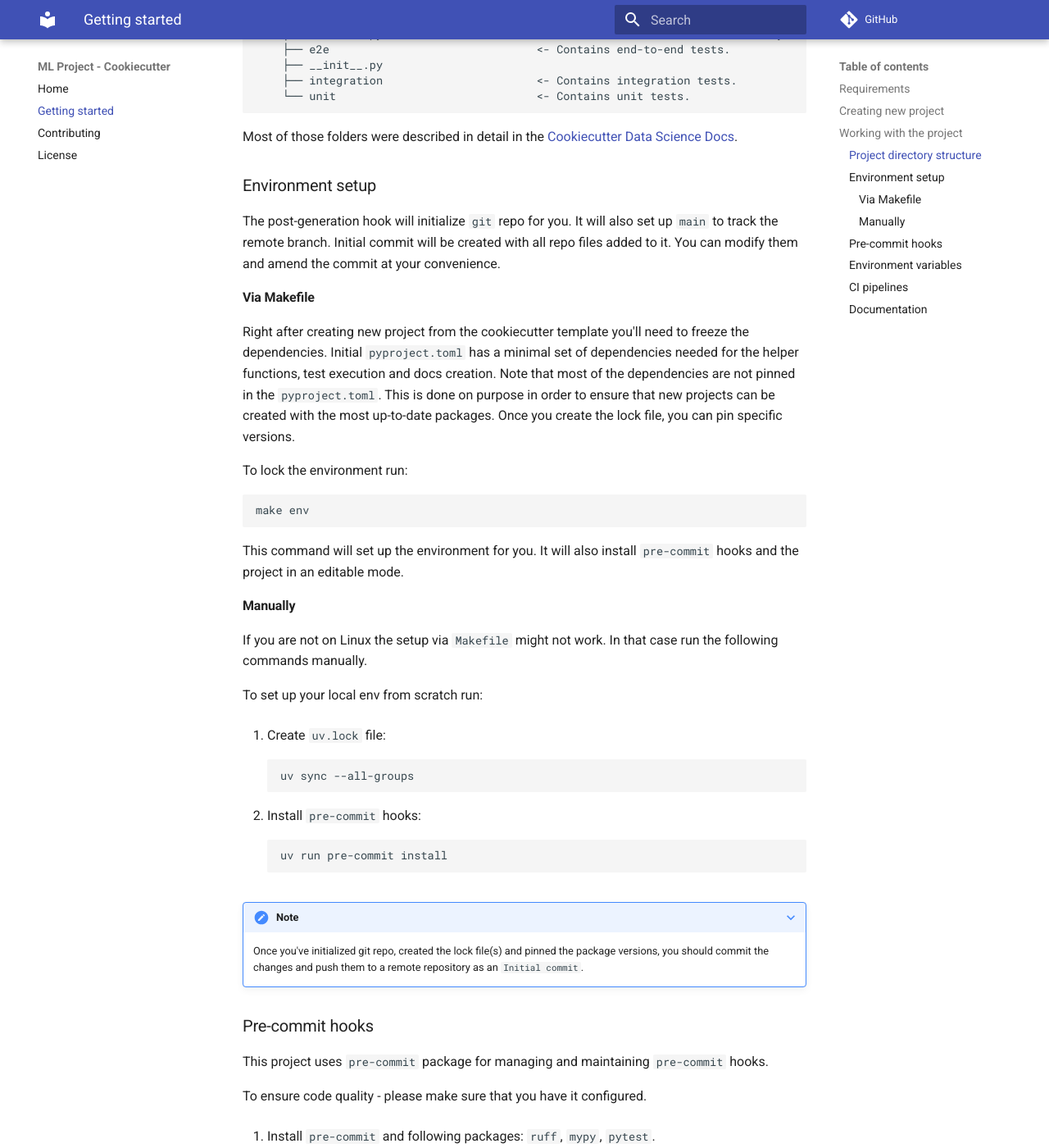
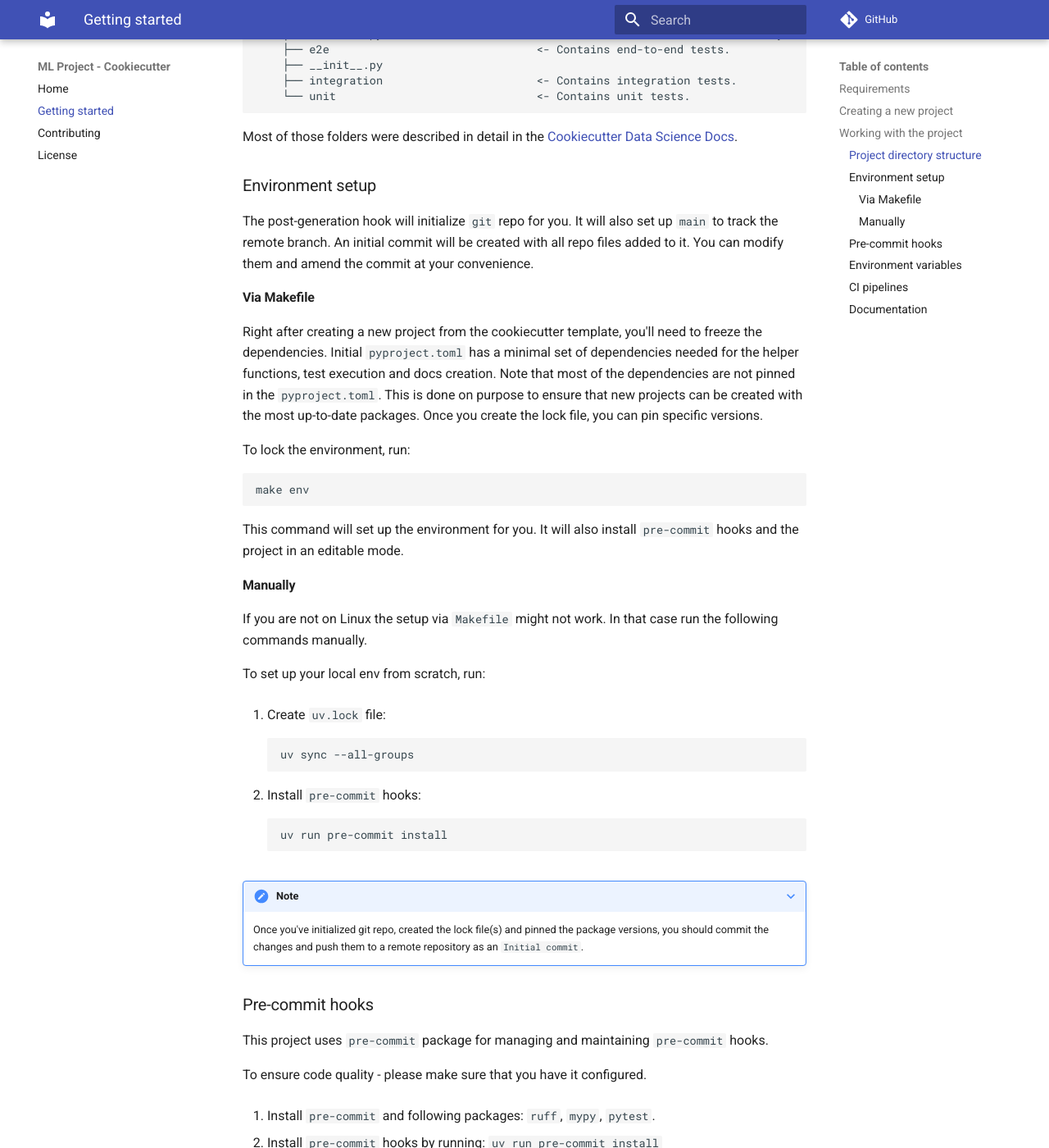
Before and after one commit to xultaeculcis/ml-project-cookiecutter, an MkDocs documentation site: the page built from docs/guide.md, in a window 1280 px wide and 1400 px high, scrolled down 2431 px. Shown: the whole window at 82% size. Built offline with MkDocs 1.6.1 and Material for MkDocs 9.7.7, drawn with Linux system fonts in a browser that asks for light colours; comment, search, counter and statistics services are not loaded; some of the changed text lies outside the part shown.

Commit message:
feat(docs): Massage wording in the docs a bit

````diff
--- a/docs/guide.md
+++ b/docs/guide.md
@@ -7,7 +7,7 @@
 - [uv](https://docs.astral.sh/uv/getting-started/installation/)
 - [Cookiecutter Python package](http://cookiecutter.readthedocs.org/en/latest/installation.html) >= 2.1.1
 
-## Creating new project
+## Creating a new project
 
 Run:
 
@@ -42,7 +42,7 @@ Choose from [1/2/3/4/5/6/7] (1): 1
 ```
 
 The `repo_name`, `package_name`, `repo_url` and `sanitized_python_version` will be automatically standardized
-and provided for you. You can change them to your liking though.
+and provided for you. You can change them to your liking, though.
 
 ## Working with the project
 
@@ -127,18 +127,18 @@ Most of those folders were described in detail in the
 ### Environment setup
 
 The post-generation hook will initialize `git` repo for you. It will also set up `main` to track the remote branch.
-Initial commit will be created with all repo files added to it. You can modify them and amend the commit at your
+An initial commit will be created with all repo files added to it. You can modify them and amend the commit at your
 convenience.
 
 #### Via Makefile
 
-Right after creating new project from the cookiecutter template you'll need to freeze the dependencies. Initial
+Right after creating a new project from the cookiecutter template, you'll need to freeze the dependencies. Initial
 `pyproject.toml` has a minimal set of dependencies needed for the helper functions, test execution and docs creation.
-Note that most of the dependencies are not pinned in the `pyproject.toml`. This is done on purpose in order to ensure
+Note that most of the dependencies are not pinned in the `pyproject.toml`. This is done on purpose to ensure
 that new projects can be created with the most up-to-date packages. Once you create the lock file, you can pin specific
 versions.
 
-To lock the environment run:
+To lock the environment, run:
 
 ```shell
 make env
@@ -151,7 +151,7 @@ mode.
 
 If you are not on Linux the setup via `Makefile` might not work. In that case run the following commands manually.
 
-To set up your local env from scratch run:
+To set up your local env from scratch, run:
 
 1. Create `uv.lock` file:
 
@@ -208,13 +208,13 @@ commit that targets the `main` branch.
 
 We use [MkDocs](https://www.mkdocs.org/) with [Material](https://squidfunk.github.io/mkdocs-material/) theme.
 
-To build the docs run:
+To build the docs, run:
 
 ```shell
 make docs
 ```
 
-If you want to verify the docs locally use:
+If you want to verify the docs locally, use:
 
 ```shell
 uv run mkdocs serve
````
Also changed, not shown: README.md (+6 -6 lines), docs/contributing.md (+4 -4 lines), docs/index.md (+6 -6 lines).
